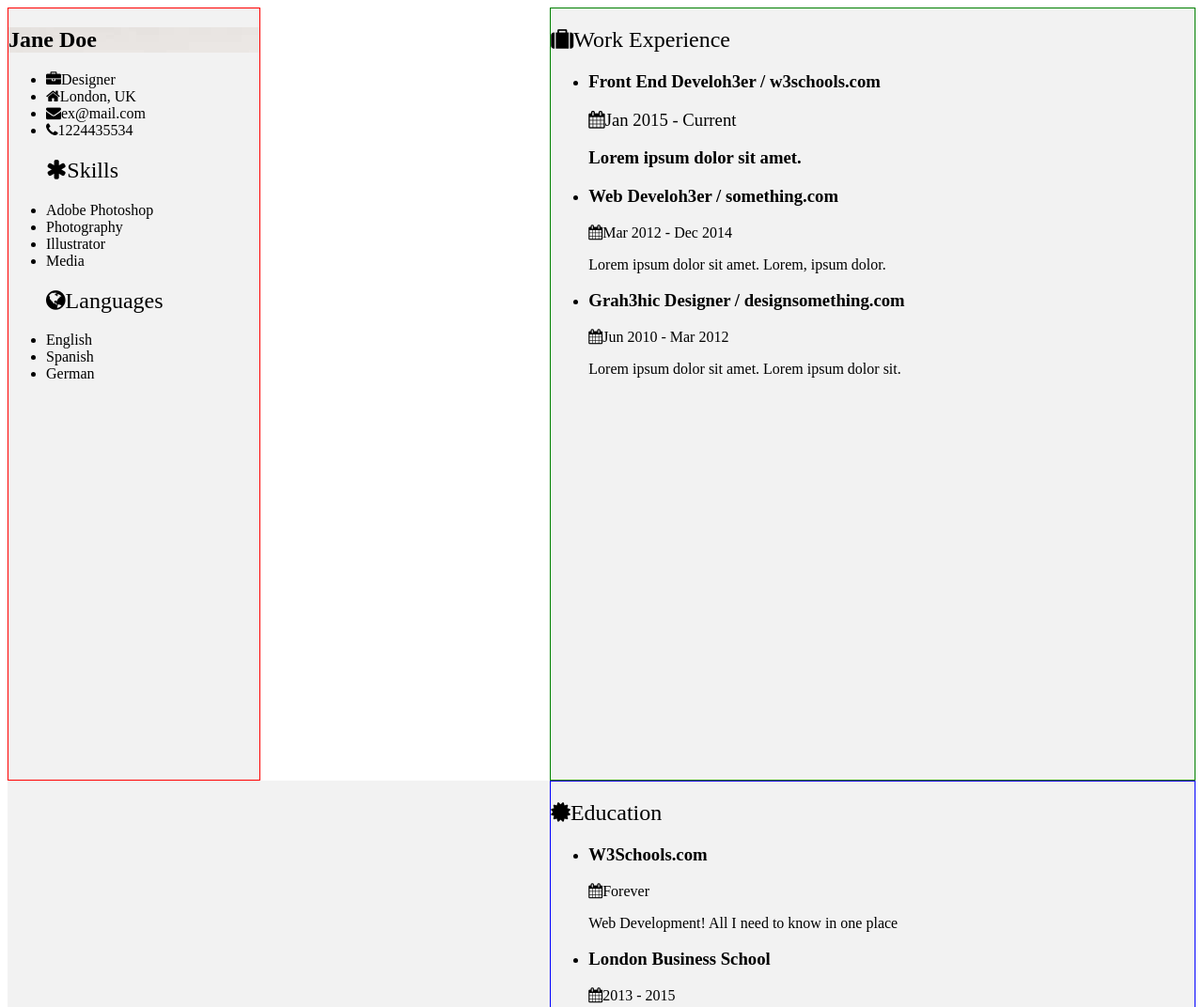
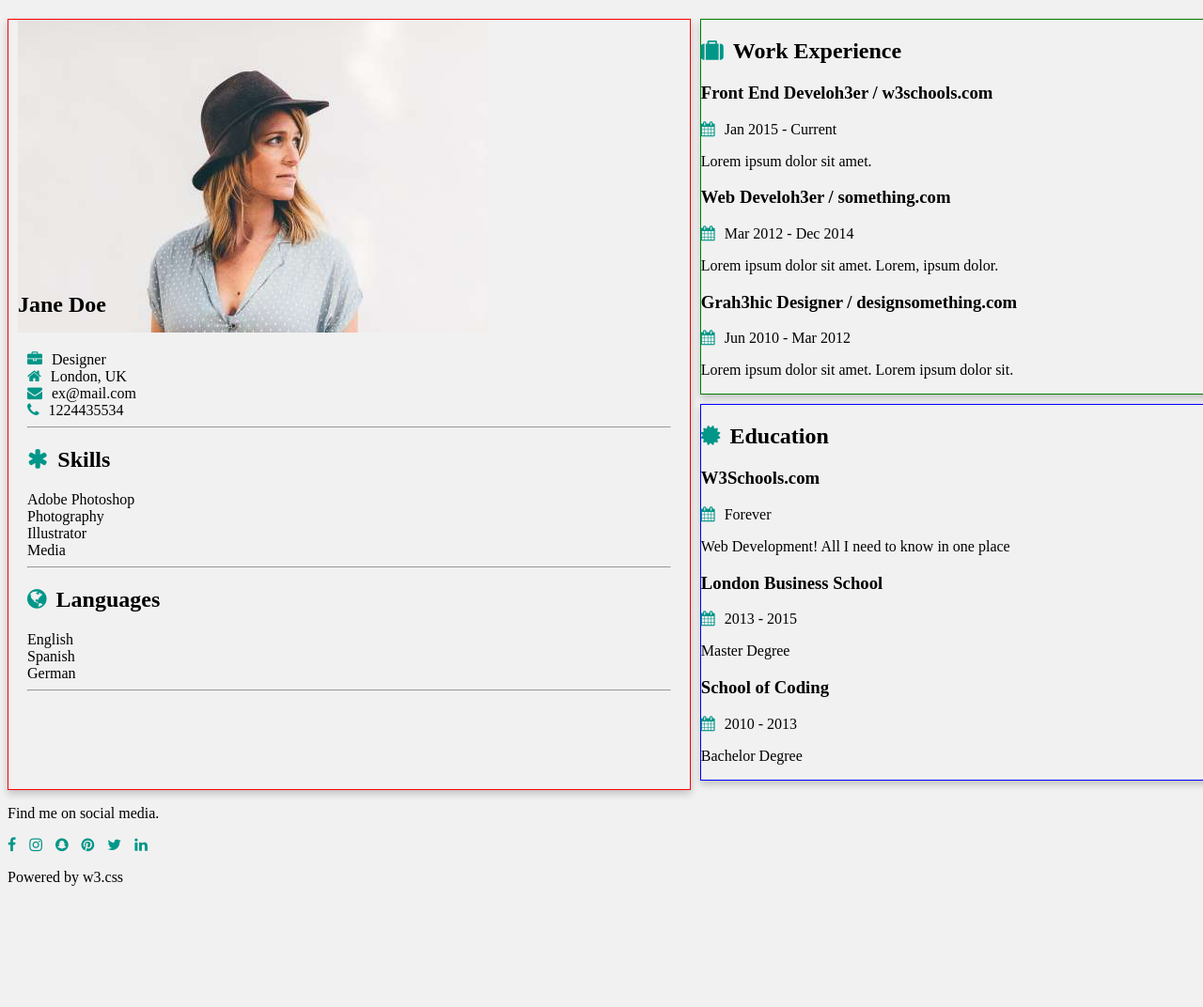
Before and after one commit to tannguyencse19/resume-website, a plain HTML site: page index.html in a window 1280 px wide. Shown: the top 1072 px of the page at 94% size. After the commit the page ends 943 px from the top, so only its background shows below. Drawn offline with Linux system fonts and the light colour scheme.

Commit message:
finish grid (using grid-row-end)

```diff
--- a/index.html
+++ b/index.html
@@ -11,71 +11,77 @@
 </head>
 
 <body>
-    <div class="wrap">
-        <section class="grid-box first" id="introduction">
+    <div id="grid-body">
+        <section class="grid-box item-1 container" id="introduction">
             <!-- img -->
-            <h2>Jane Doe</h2>
-            <ul id="info">
-                <!-- icons -->
-                <li><i class="fa fa-briefcase">Designer</i></li>
-                <li><i class="fa fa-home">London, UK</i></li>
-                <li><i class="fa fa-envelope">ex@mail.com</i></li>
-                <li><i class="fa fa-phone">1224435534</i></li>
-            </ul>
-            <ul id="skills">
-                <h2><i class="fa fa-asterisk">Skills</i></h2>
-                <li>Adobe Photoshop</li>
-                <li>Photography</li>
-                <li>Illustrator</li>
-                <li>Media</li>
-            </ul>
-            <ul id="languages">
-                <h2><i class="fa fa-globe">Languages</i></h2>
-                <li>English</li>
-                <li>Spanish</li>
-                <li>German</li>
+            <div id="avatar-name">
+                <img src="./img/avatar_hat.jpg" alt="avatar">
+                <h1>Jane Doe</h1>
+            </div>
+            <ul class="container">
+                <li id="info">
+                    <!-- icons -->
+                    <ul><i class="fa fa-briefcase"></i>Designer</ul>
+                    <ul><i class="fa fa-home"></i>London, UK</ul>
+                    <ul><i class="fa fa-envelope"></i>ex@mail.com</ul>
+                    <ul><i class="fa fa-phone"></i>1224435534</ul>
+                </li>
+                <hr>
+                <li id="skills">
+                    <h2><i class="fa fa-asterisk"></i>Skills</h2>
+                    <ul>Adobe Photoshop</ul>
+                    <ul>Photography</ul>
+                    <ul>Illustrator</ul>
+                    <ul>Media</ul>
+                </li>
+                <hr>
+                <li id="languages">
+                    <h2><i class="fa fa-globe"></i>Languages</h2>
+                    <ul>English</ul>
+                    <ul>Spanish</ul>
+                    <ul>German</ul>
+                </li>
+                <hr>
             </ul>
         </section>
 
-        <section class="grid-box second" id="experience">
-            <h2><i class="fa fa-suitcase">Work Experience</i></h2>
+        <section class="grid-box item-2" id="experience">
+            <h2><i class="fa fa-suitcase"></i>Work Experience</h2>
             <ul>
                 <li>
-                    <h3>Front End Develoh3er / w3schools.com</p>
-                        <p><i class="fa fa-calendar">Jan 2015 - Current</i></p>
-                        <p>Lorem ipsum dolor sit amet.</p>
+                    <h3>Front End Develoh3er / w3schools.com</h3>
+                    <p><i class="fa fa-calendar"></i>Jan 2015 - Current</p>
+                    <p>Lorem ipsum dolor sit amet.</p>
                 </li>
                 <li>
                     <h3>Web Develoh3er / something.com</h3>
-                    <p><i class="fa fa-calendar">Mar 2012 - Dec 2014</i></p>
+                    <p><i class="fa fa-calendar"></i>Mar 2012 - Dec 2014</p>
                     <p>Lorem ipsum dolor sit amet. Lorem, ipsum dolor.</p>
                 </li>
                 <li>
                     <h3>Grah3hic Designer / designsomething.com</h3>
-                    <p><i class="fa fa-calendar">Jun 2010 - Mar 2012</i></p>
+                    <p><i class="fa fa-calendar"></i>Jun 2010 - Mar 2012</p>
                     <p>Lorem ipsum dolor sit amet. Lorem ipsum dolor sit.</p>
                 </li>
             </ul>
         </section>
 
-        <section class="grid-box third"></section>
-
-        <section class="grid-box fourth" id="education">
-            <h2><i class="fa fa-certificate">Education</i></h2>
+        <section class="grid-box item-3" id="education">
+            <h2><i class="fa fa-certificate"></i>Education</h2>
             <ul>
                 <li>
                     <h3>W3Schools.com</h3>
-                    <p><i class="fa fa-calendar">Forever</i></p>
+                    <p><i class="fa fa-calendar"></i>Forever</p>
                     <p>Web Development! All I need to know in one place</p>
                 </li>
                 <li>
                     <h3>London Business School</h3>
-                    <p><i class="fa fa-calendar">2013 - 2015</i></p>
+                    <p><i class="fa fa-calendar"></i>2013 - 2015</p>
                     <p>Master Degree</p>
                 </li>
                 <li>
                     <h3>School of Coding</h3>
-                    <p><i class="fa fa-calendar">2010 - 2013</i></p>
+                    <p><i class="fa fa-calendar"></i>2010 - 2013</p>
                     <p>Bachelor Degree</p>
                 </li>
             </ul>
--- a/styles/style.scss
+++ b/styles/style.scss
@@ -1,27 +1,71 @@
-.wrap {
+* {
+  // margin: 0;
+  padding: 0;
+  // border: 0;
+  // font-size: 100%;
+  // font: inherit;
+  vertical-align: baseline;
+  list-style-type: none;
+}
+
+body,
+html {
+  width: 100%;
+  height: 100%;
+}
+
+body {
+  background-color: #f1f1f1;
+}
+
+.fa {
+  color: #009688;
+  margin-right: 10px;
+}
+
+#text {
+  color: black;
+}
+
+#grid-body {
   display: grid;
   grid-template-columns: repeat(2, auto);
   grid-template-rows: repeat(2, auto);
+  margin-top: 20px;
+  gap: 10px 10px;
+  .grid-box {
+    // background-color: rgba(0, 0, 0, 0.05);
+    box-shadow: 0 4px 8px 0 rgba(0, 0, 0, 0.2);
+  }
+
+  .item-1 {
+    grid-row-end: span 3;
+  }
+
+  .item-1 {
+    border: 1px solid red;
+  }
+
+  .item-2 {
+    border: 1px solid green;
+  }
+
+  .item-3 {
+    border: 1px solid blue;
+  }
 }
 
-.grid-box {
-    background-color: rgba(0,0,0,0.05);
+.container {
+  padding: 0 10px;
 }
 
 #introduction {
-  border: 1px solid red;
-  width: 267px;
-  height: 821px;
-  > h2 {
-    background-image: url("../img/avatar_hat.jpg");
-    background-repeat: no-repeat;
+  #avatar-name {
+    position: relative;
+    h1 {
+      position: absolute;
+      bottom: 0;
+      left: 0;
+    }
   }
 }
-
-#experience {
-    border: 1px solid green;
-}
-
-#education {
-    border: 1px solid blue;
-}
```
Also changed, not shown: css/style.css, 1 other file.
